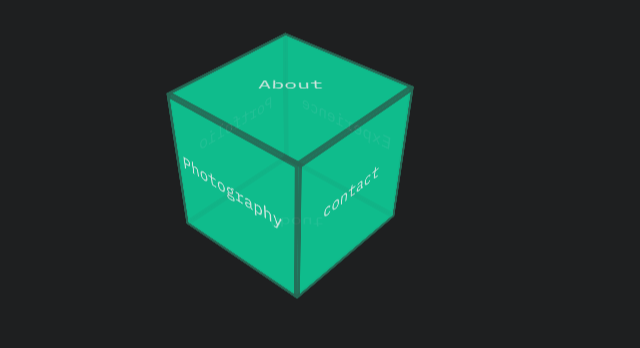
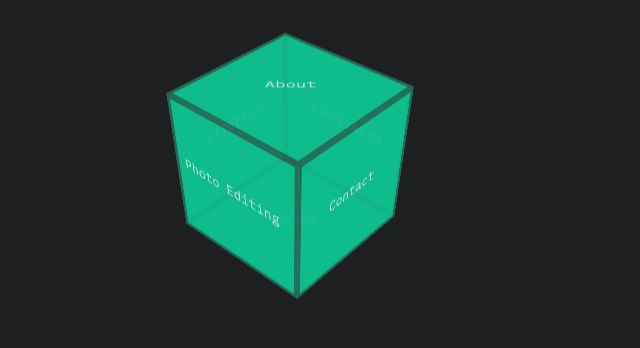
Before and after one commit to elsie-c/Elsie-Portfolio-V1, a plain HTML site: page index.html in a window 1280 px wide. Shown: the part 375-723 px from the top of the page, 349-989 px from the left. Drawn offline with nearby package versions, Linux system fonts and the light colour scheme.

Commit message:
added the square feature

```diff
--- a/index.html
+++ b/index.html
@@ -58,10 +58,10 @@
                             <div class="cube-image"><a href="#experience">Experience</a> </div>
                         </div>
                         <div class="side">
-                            <div class="cube-image"><a href="#contact">contact</a> </div>
+                            <div class="cube-image"><a href="#contact">Contact</a> </div>
                         </div>
                         <div class="side">
-                            <div class="cube-image"><a href="#photography">Photography</a> </div>
+                            <div class="cube-image"><a href="#photography">Photo Editing</a> </div>
                         </div>
                         <div class="side">
                             <div class="cube-image"><a href="#portfolio">Portfolio</a></div>
--- a/main.css
+++ b/main.css
@@ -74,7 +74,7 @@
     -o-transform: rotate(180deg);
     transform: rotate(180deg);
     line-height: 190px;
-    font-size: 25px;
+    font-size: 20px;
     font-family: 'IBM Plex Mono', monospace;
     text-align: center;
     color: #ffffff;
```
